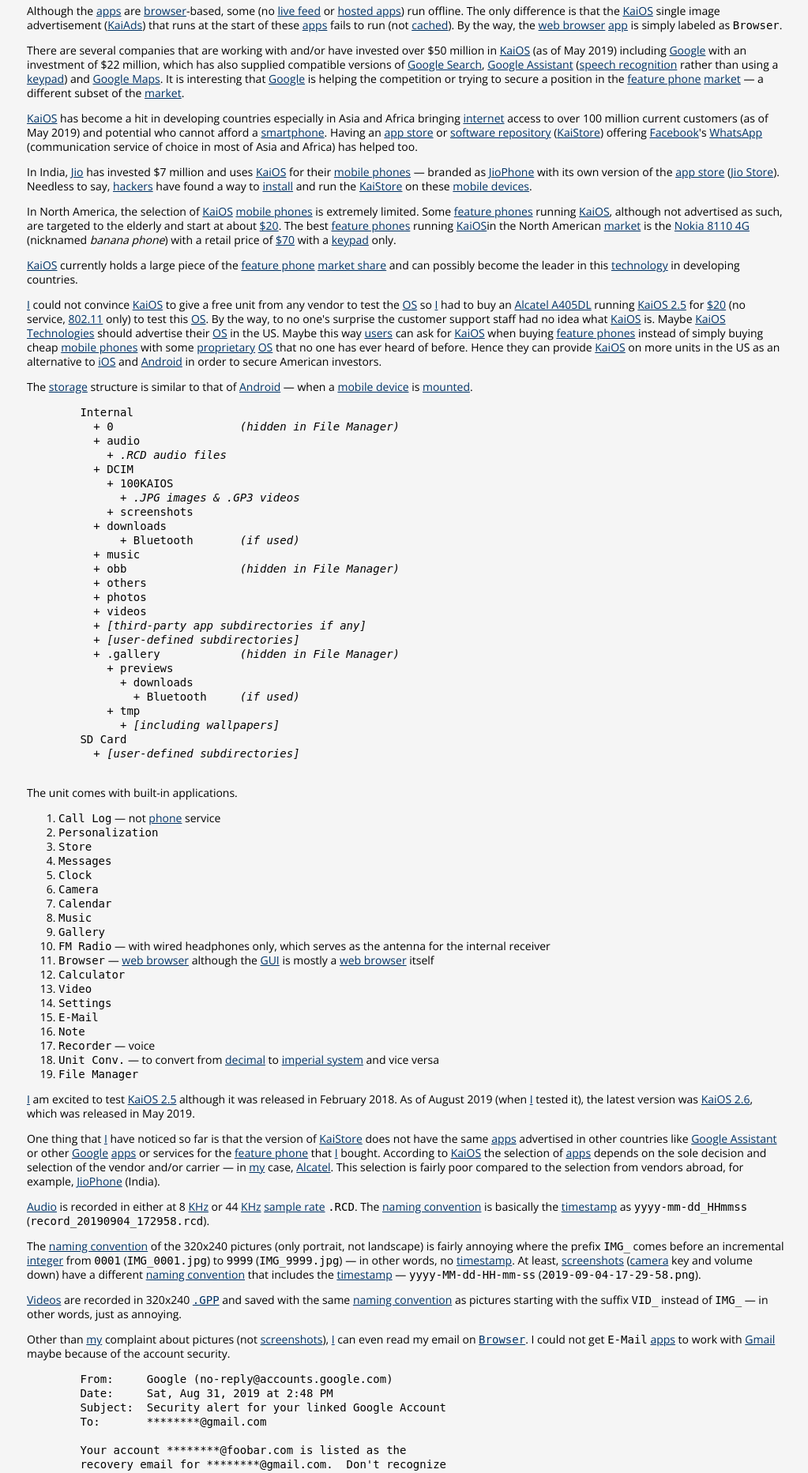
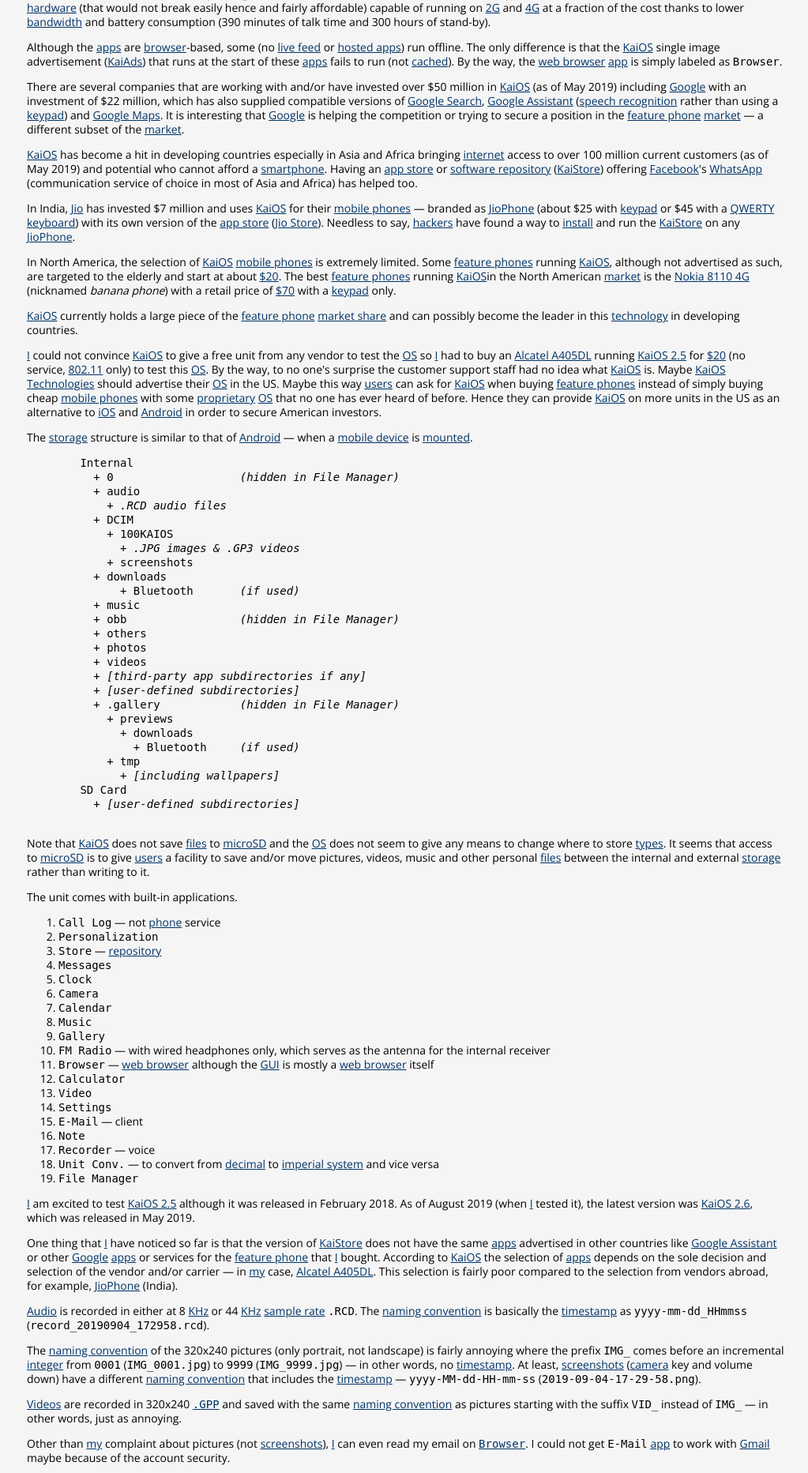
Before and after one commit to VintageOS/vintageos.github.io, a PHP site: page /kaios.html in a window 1280 px wide. Shown: the part 472-2337 px from the top of the page at 79% size, without its empty margins (4-1027 px from the left). Run offline with PHP 8.4, Linux system fonts and the light colour scheme.

Commit message:
more clean-up

```diff
--- a/index.html
+++ b/index.html
@@ -228,7 +228,7 @@
       rel="dofollow" title="Disk Operating System">DOS</a> in 1980, <a
       href="/macos.html" target="_self" rel="dofollow"
       title="macOS">Macintosh</a> (or <a href="/macos.html"
-      target="_self" rel="me" title="macOS">Mac</a>) in 1984, <a
+      target="_self" rel="me" title="macOS">macOS</a>) in 1984, <a
       href="/windows.html" target="_self" rel="dofollow"
       title="Microsoft Windows">Windows</a> in 1985 and <a
       href="/linux.html" target="_self" rel="dofollow"
--- a/kaios.html
+++ b/kaios.html
@@ -130,6 +130,8 @@
       https://commons.wikimedia.org/w/index.php?curid=70342393"></a> <a
       href="https://en.wikipedia.org/wiki/KaiOS" target="_blank"
       rel="nofollow" title="KaiOS">KaiOS</a>, founded in 2016, is an <a
+      href="/android.html" target="_self" rel="dofollow"
+      title="Android">Android</a>-based <a
       href="https://en.wikipedia.org/wiki/Operating_system"
       target="_blank" rel="nofollow" title="Operating system">operating
       system</a> developed by American company <a
@@ -140,7 +142,7 @@
       rel="nofollow" title="Feature phone">feature phones</a> (not <a
       href="https://en.wikipedia.org/wiki/Smartphone" target="_blank"
       rel="nofollow" title="Smartphone">smartphones</a> and definitely
-      not <em>dumb</em>) <a
+      not <em>dumb</em>, but rather semi-smart) <a
       href="https://en.wikipedia.org/wiki/Fork_%28software_development%29"
       target="_blank" rel="nofollow" title="Fork (software
       development)">forked</a> from the defunct <a
@@ -166,26 +168,41 @@
       <p><a href="https://en.wikipedia.org/wiki/KaiOS" target="_blank"
       rel="nofollow" title="KaiOS">KaiOS</a> took the <a
       href="https://en.wikipedia.org/wiki/Firefox_OS" target="_blank"
-      rel="nofollow" title="Firefox OS">Firefox OS</a> (which became the
-      <a href="https://en.wikipedia.org/wiki/B2G_OS" target="_blank"
-      rel="nofollow" title="B2G OS">Boot to Gecko</a> project or <a
+      rel="nofollow" title="Firefox OS">Firefox OS</a> (<a
+      href="https://en.wikipedia.org/wiki/Fork_%28software_development%29"
+      target="_blank" rel="nofollow" title="Fork (software
+      development)">forked</a> as <a
       href="https://en.wikipedia.org/wiki/B2G_OS" target="_blank"
-      rel="nofollow" title="B2G OS">B2G</a>) <a
+      rel="nofollow" title="B2G OS">Boot to Gecko OS</a> or <a
+      href="https://en.wikipedia.org/wiki/B2G_OS" target="_blank"
+      rel="nofollow" title="B2G OS">B2G OS</a>, defunct as of 2017) <a
       href="https://en.wikipedia.org/wiki/Source_code" target="_blank"
-      rel="nofollow" title="Source code">code</a> and modified it for
-      <a href="https://en.wikipedia.org/wiki/Feature_phone"
-      target="_blank" rel="nofollow" title="Operating system">feature
-      phones</a> &mdash; small internal <a
+      rel="nofollow" title="Source code">code</a> and modified it for <a
+      href="https://en.wikipedia.org/wiki/Feature_phone" target="_blank"
+      rel="nofollow" title="Operating system">feature phones</a> &mdash;
+      1.1 <a href="https://en.wikipedia.org/wiki/Hertz" target="_blank"
+      rel="nofollow" title="Hertz">GHz</a> <a
+      href="https://en.wikipedia.org/wiki/Qualcomm_Snapdragon"
+      target="_blank" rel="nofollow" title="Qualcomm
+      Snapdragon">Qualcomm Snapdragon</a> <a
+      href="https://en.wikipedia.org/wiki/Microprocessor"
+      target="_blank" rel="nofollow"
+      title="Microprocessor">microprocessor</a>, small internal <a
       href="https://en.wikipedia.org/wiki/Computer_data_storage"
       target="_blank" rel="nofollow" title="Computer data
-      storage">storage</a> (2.5 <a
+      storage">storage</a> (2.37 <a
       href="https://en.wikipedia.org/wiki/Gigabyte" target="_blank"
-      rel="nofollow" title="Gigabyte">GB</a> of about 5 <a
+      rel="nofollow" title="Gigabyte">GB</a> of about 4 <a
       href="https://en.wikipedia.org/wiki/Gigabyte" target="_blank"
       rel="nofollow" title="Gigabyte">GB</a> used by the built-in <a
       href="https://en.wikipedia.org/wiki/Mobile_app" target="_blank"
-      rel="nofollow" title="Mobile app">apps</a>), a slot for external
-      <a href="https://en.wikipedia.org/wiki/Computer_data_storage"
+      rel="nofollow" title="Mobile app">apps</a>), 512 <a
+      href="https://en.wikipedia.org/wiki/Megabyte" target="_blank"
+      rel="nofollow" title="Megabyte">MB</a> of <a
+      href="https://en.wikipedia.org/wiki/Random-access_memory"
+      target="_blank" rel="nofollow" title="Random-access
+      memory">RAM</a>, a slot for external <a
+      href="https://en.wikipedia.org/wiki/Computer_data_storage"
       target="_blank" rel="nofollow" title="Computer data
       storage">storage</a> (<a
       href="https://en.wikipedia.org/wiki/Secure_Digital"
@@ -204,13 +221,13 @@
       rel="nofollow" title="Smartphone">smartphone</a>), <a
       href="https://en.wikipedia.org/wiki/Clamshell_design"
       target="_blank" rel="nofollow" title="Source code">clamshell
-      design</a> with a 320x240 (<a
+      design</a> with a 320x240 <a
+      href="https://en.wikipedia.org/wiki/Liquid-crystal_display"
+      target="_blank" rel="nofollow" title="Liquid-crystal
+      display">LCD</a> screen (<a
       href="https://en.wikipedia.org/wiki/Graphics_display_resolution"
       target="_blank" rel="nofollow" title="Graphics display
-      resolution">QVGA</a>) <a
-      href="https://en.wikipedia.org/wiki/Thin-film-transistor_liquid-crystal_display"
-      target="_blank" rel="nofollow" title="Thin-film-transistor
-      liquid-crystal display">TFT</a> screen and usually a low quality
+      resolution">QVGA</a>, 262,144 colors) and usually a low quality
       <a href="https://en.wikipedia.org/wiki/Camera" target="_blank"
       rel="nofollow" title="Camera">camera</a> of about (2 <a
       href="https://en.wikipedia.org/wiki/Pixel#Megapixel"
@@ -250,15 +267,14 @@
       target="_blank" rel="nofollow" title="Hardware">hardware</a> (that
       would not break easily hence and fairly affordable) capable of
       running on <a href="https://en.wikipedia.org/wiki/2G"
-      target="_blank" rel="nofollow" title="2G">2G</a>, <a
-      href="https://en.wikipedia.org/wiki/3G" target="_blank"
-      rel="nofollow" title="3G">3G</a> and <a
+      target="_blank" rel="nofollow" title="2G">2G</a> and <a
       href="https://en.wikipedia.org/wiki/4G" target="_blank"
       rel="nofollow" title="4G">4G</a> at a fraction of the cost thanks
       to lower <a
       href="https://en.wikipedia.org/wiki/Bandwidth_(computing)"
       target="_blank" rel="nofollow" title="Bandwidth
-      (computing)">bandwidth</a> and battery consumption.</p>
+      (computing)">bandwidth</a> and battery consumption (390 minutes of
+      talk time and 300 hours of stand-by).</p>
       <p>Although the <a href="https://en.wikipedia.org/wiki/Mobile_app"
       target="_blank" rel="nofollow" title="Mobile app">apps</a> are <a
       href="https://en.wikipedia.org/wiki/Web_browser" target="_blank"
@@ -324,11 +340,12 @@
       Having an <a href="https://en.wikipedia.org/wiki/App_store"
       target="_blank" rel="nofollow" title="App store">app store</a> or
       <a href="https://en.wikipedia.org/wiki/Software_repository"
-      target="_blank" rel="nofollow" title="App store">software
-      repository</a> (<a href="https://en.wikipedia.org/wiki/KaiOS/"
-      target="_blank" rel="nofollow" title="KaiOS">KaiStore</a>)
-      offering <a href="https://en.wikipedia.org/wiki/Facebook"
-      target="_blank" rel="nofollow" title="Facebook">Facebook</a>'s <a
+      target="_blank" rel="nofollow" title="Software
+      repository">software repository</a> (<a
+      href="https://en.wikipedia.org/wiki/KaiOS/" target="_blank"
+      rel="nofollow" title="KaiOS">KaiStore</a>) offering <a
+      href="https://en.wikipedia.org/wiki/Facebook" target="_blank"
+      rel="nofollow" title="Facebook">Facebook</a>'s <a
       href="https://en.wikipedia.org/wiki/WhatsApp" target="_blank"
       rel="nofollow" title="WhatsApp">WhatsApp</a> (communication
       service of choice in most of Asia and Africa) has helped too.</p>
@@ -340,9 +357,16 @@
       target="_blank" rel="nofollow" title="Mobile phone">mobile
       phones</a> &mdash; branded as <a
       href="https://en.wikipedia.org/wiki/Jio#JioPhone" target="_blank"
-      rel="nofollow" title="JioPhone">JioPhone</a> with its own version
-      of the <a href="https://en.wikipedia.org/wiki/App_store"
-      target="_blank" rel="nofollow" title="App store">app store</a> (<a
+      rel="nofollow" title="JioPhone">JioPhone</a> (about $25 with <a
+      href="https://en.wikipedia.org/wiki/Keypad" target="_blank"
+      rel="nofollow" title="Keypad">keypad</a> or $45 with a <a
+      href="https://en.wikipedia.org/wiki/QWERTY" target="_blank"
+      rel="nofollow" title="QWERTY">QWERTY</a> <a
+      href="https://en.wikipedia.org/wiki/Keyboard_layout"
+      target="_blank" rel="nofollow" title="Keyboard
+      layout">keyboard</a>) with its own version of the <a
+      href="https://en.wikipedia.org/wiki/App_store" target="_blank"
+      rel="nofollow" title="App store">app store</a> (<a
       href="https://en.wikipedia.org/wiki/Jio" target="_blank"
       rel="nofollow" title="Jio">Jio Store</a>).  Needless to say, <a
       href="https://en.wikipedia.org/wiki/Hacker_%28computer_security%29"
@@ -352,9 +376,9 @@
       target="_blank" rel="nofollow" title="Installation (computer
       programs)">install</a> and run the <a
       href="https://en.wikipedia.org/wiki/KaiOS/" target="_blank"
-      rel="nofollow" title="KaiOS">KaiStore</a> on these <a
-      href="https://en.wikipedia.org/wiki/Mobile_device" target="_blank"
-      rel="nofollow" title="Mobile device">mobile devices</a>.</p>
+      rel="nofollow" title="KaiOS">KaiStore</a> on any <a
+      href="https://en.wikipedia.org/wiki/Jio#JioPhone" target="_blank"
+      rel="nofollow" title="JioPhone">JioPhone</a>.</p>
       <p>In North America, the selection of <a
       href="https://en.wikipedia.org/wiki/KaiOS" target="_blank"
       rel="nofollow" title="KaiOS">KaiOS</a> <a
@@ -400,14 +424,15 @@
       target="_blank" rel="nofollow" title="Operating system">OS</a> so
       <a href="/frn2000.html" target="_self" rel="me"
       title="frn2000@VintageOS v5D5B3801">I</a> had to buy an <a
-      href="https://en.wikipedia.org/wiki/Alcatel_Mobile"
-      target="_blank" rel="nofollow" title="Alcatel Mobile">Alcatel
-      A405DL</a> running <a href="https://en.wikipedia.org/wiki/KaiOS"
-      target="_blank" rel="nofollow" title="KaiOS">KaiOS 2.5</a> <!--
-      Tracfone:  $15 / 200 minutes / 500 texts / 500 MB  / 30 days;
-      voice only, no data for $10 / 30 minutes / 30 days --> for <a
       href="https://amzn.to/2ZAeKII" target="_blank" rel="nofollow"
-      title="Alcatel A405DL">$20</a> (no service, <a
+      title="Alcatel A405DL">Alcatel A405DL</a> running <a
+      href="https://en.wikipedia.org/wiki/KaiOS" target="_blank"
+      rel="nofollow" title="KaiOS">KaiOS 2.5</a> <!--
+        $15 / 200 minutes / 500 texts / 500 MB   / 30 days
+        $10 / 30 minutes  / voice only, no data  / 30 days
+        https://tracfoneusermanual.net/alcatel-myflip-user-manual/
+      --> for <a href="https://amzn.to/2ZAeKII" target="_blank"
+      rel="nofollow" title="Alcatel A405DL">$20</a> (no service, <a
       href="https://en.wikipedia.org/wiki/IEEE_802.11" target="_blank"
       rel="nofollow" title="IEEE 802.11">802.11</a> only) to test this
       <a href="https://en.wikipedia.org/wiki/Operating_system"
@@ -480,7 +505,30 @@
         SD Card
           + <em>[user-defined subdirectories]</em>
       </pre>
-      <p>The unit comes with built-in applications.
+      <p>Note that <a href="https://en.wikipedia.org/wiki/KaiOS"
+      target="_blank" rel="nofollow" title="KaiOS">KaiOS</a> does not
+      save <a href="https://en.wikipedia.org/wiki/Computer_file"
+      target="_blank" rel="nofollow" title="Computer file">files</a> to
+      <a href="https://en.wikipedia.org/wiki/Secure_Digital"
+      target="_blank" rel="nofollow" title="Secure Digital">microSD</a>
+      and the <a href="https://en.wikipedia.org/wiki/Operating_system"
+      target="_blank" rel="nofollow" title="Operating system">OS</a>
+      does not seem to give any means to change where to store <a
+      href="https://en.wikipedia.org/wiki/Computer_file" target="_blank"
+      rel="nofollow" title="Computer file">types</a>.  It seems that
+      access to <a href="https://en.wikipedia.org/wiki/Secure_Digital"
+      target="_blank" rel="nofollow" title="Secure Digital">microSD</a>
+      is to give <a
+      href="https://en.wikipedia.org/wiki/User_%28computing%29"
+      target="_blank" rel="nofollow" title="User (computing)">users</a>
+      a facility to save and/or move pictures, videos, music and other
+      personal <a href="https://en.wikipedia.org/wiki/Computer_file"
+      target="_blank" rel="nofollow" title="Computer file">files</a>
+      between the internal and external <a
+      href="https://en.wikipedia.org/wiki/Computer_data_storage"
+      target="_blank" rel="nofollow" title="Computer data
+      storage">storage</a> rather than writing to it.</p>
+      <p>The unit comes with built-in applications.</p>
       <nav>
         <ol>
         <li><tt>Call Log</tt> &mdash; not <a
@@ -488,7 +536,10 @@
           target="_blank" rel="nofollow" title="Feature phone">phone</a>
           service</li>
         <li><tt>Personalization</tt></li>
-        <li><tt>Store</tt></li>
+        <li><tt>Store</tt> &mdash; <a
+         href="https://en.wikipedia.org/wiki/Software_repository"
+         target="_blank" rel="nofollow" title="Software
+         repository">repository</a></li>
         <li><tt>Messages</tt></li>
         <li><tt>Clock</tt></li>
         <li><tt>Camera</tt></li>
@@ -510,7 +561,7 @@
         <li><tt>Calculator</tt></li>
         <li><tt>Video</tt></li>
         <li><tt>Settings</tt></li>
-        <li><tt>E-Mail</tt></li>
+        <li><tt>E-Mail</tt> &mdash; client</li>
         <li><tt>Note</tt></li>
         <li><tt>Recorder</tt> &mdash; voice</li>
         <li><tt>Unit Conv.</tt> &mdash; to convert from <a
@@ -522,9 +573,9 @@
         <li><tt>File Manager</tt></li>
         </ol>
       </nav>
-      <p id="Testing"><a href="/frn2000.html" target="_self"
-      rel="me" title="frn2000@VintageOS v5D5B3801">I</a> am excited to
-      test <a href="https://en.wikipedia.org/wiki/KaiOS" target="_blank"
+      <p id="Testing"><a href="/frn2000.html" target="_self" rel="me"
+      title="frn2000@VintageOS v5D5B3801">I</a> am excited to test <a
+      href="https://en.wikipedia.org/wiki/KaiOS" target="_blank"
       rel="nofollow" title="KaiOS">KaiOS 2.5</a> although it was
       released in February 2018.  As of August 2019 (when <a
       href="/frn2000.html" target="_self" rel="me"
@@ -557,13 +608,12 @@
       decision and selection of the vendor and/or carrier &mdash; in <a
       href="/frn2000.html" target="_self" rel="me"
       title="frn2000@VintageOS v5D5B3801">my</a> case, <a
-      href="https://en.wikipedia.org/wiki/Alcatel_Mobile"
-      target="_blank" rel="nofollow" title="Alcatel Mobile">Alcatel</a>.
-      This selection is fairly poor compared to the selection from
-      vendors abroad, for example, <a
-      href="https://en.wikipedia.org/wiki/Jio#JioPhone" target="_blank"
-      rel="nofollow" title="Jio &raquo; JioPhone">JioPhone</a>
-      (India).</p>
+      href="https://amzn.to/2ZAeKII" target="_blank" rel="nofollow"
+      title="Alcatel A405DL">Alcatel A405DL</a>.  This selection is
+      fairly poor compared to the selection from vendors abroad, for
+      example, <a href="https://en.wikipedia.org/wiki/Jio#JioPhone"
+      target="_blank" rel="nofollow" title="Jio &raquo;
+      JioPhone">JioPhone</a> (India).</p>
       <p><a href="https://en.wikipedia.org/wiki/Sound">Audio</a> is
       recorded in either at 8 <a
       href="https://en.wikipedia.org/wiki/Hertz" target="_blank"
@@ -625,11 +675,11 @@
       rel="nofollow" title="Web browser">Browser</a></tt>.  I could not
       get <tt>E-Mail</tt> <a
       href="https://en.wikipedia.org/wiki/Mobile_app" target="_blank"
-      rel="nofollow" title="Mobile app">apps</a> to work with <a
+      rel="nofollow" title="Mobile app">app</a> to work with <a
       href="https://en.wikipedia.org/wiki/Gmail" target="_blank"
       rel="nofollow" title="Web browser">Gmail</a> maybe because of the
       account security.</p>
-      <pre id="Gmail">
+      <pre id="Gmail" class="boxes">
         From:     Google (no-reply@accounts.google.com)
         Date:     Sat, Aug 31, 2019 at 2:48 PM
         Subject:  Security alert for your linked Google Account
@@ -669,7 +719,7 @@
       rel="nofollow" title="Firefox OS">Firefox OS</a> and not <a
       href="https://en.wikipedia.org/wiki/KaiOS" target="_blank"
       rel="nofollow" title="KaiOS">KaiOS</a>.</p>
-      <pre id="Yahoo">
+      <pre id="Yahoo" class="boxes">
         From:     Yahoo <no-reply@cc.yahoo-inc.com>
         Date:     Sat, Aug 31, 2019 at at 9:19 PM
         Subject:  Unexpected sign-in attempt
@@ -778,10 +828,10 @@
       <a href="/frn2000.html" target="_self" rel="me"
       title="frn2000@VintageOS v5D5B3801">I</a> like old <a
       href="https://en.wikipedia.org/wiki/Technology" target="_blank"
-      rel="nofollow" title="Technology">technology</a>.  It has a
-      <em><a href="http://en.wikipedia.org/wiki/Retro_style"
-      target="_blank" rel="nofollow" title="Retro style">retro</a></em>
-      look and feel.</p>
+      rel="nofollow" title="Technology">technology</a>.  It has a <em><a
+      href="http://en.wikipedia.org/wiki/Retro_style" target="_blank"
+      rel="nofollow" title="Retro style">retro</a></em> look and
+      feel.</p>
       <section role="section">
         <h2 id="Installation">Installing KaiOS:</h2>
         <p>As with most <a
--- a/styles.css
+++ b/styles.css
@@ -1,34 +1,34 @@
 /* --------------------------------------------------------------------+
 |     FRN2000 & VintageOS v5D5B3801, all rights reserved, 1997-2019    |
-|             frn2000.com | vintageos.com | vintageos.org              |
+|             frn2000.com · vintageos.com · vintageos.org              |
 |                                                                      |
 | 1.  over three decades destroying various technologies, crashing and |
 |     hacking every operating system that I have ever touched from     |
-|     BASIC on C64 and TRS-80 (http://vintageos.org/basic.html) to     |
-|     Linux (http://vintageos.org/linux.html) as well as teaching and  |
-|     advocating for open source;  more information available at       |
-|     http://vintageos.org/frn2000.html                                |
+|     BASIC on C64 and TRS-80 (https://vintageos.org/basic.html) to    |
+|     GNU Linux (https://vintageos.org/linux.html) as well as teaching |
+|     and advocating for open source;  more information available at   |
+|     https://vintageos.org/frn2000.html                               |
 |                                                                      |
 | 2.  disclaimer and terms of use for this site and/or related domains |
-|     found and explained at http://vintageos.org/disclaimer.html      |
+|     found and explained at https://vintageos.org/disclaimer.html     |
 |                                                                      |
 | 3.  website and related files completely coded by hand (no WYSIWYG)  |
 |     using                                                            |
-|     3.1.  Gedit (https://wiki.gnome.org/Apps/Gedit) on Linux         |
+|     3.1.  Gedit (https://wiki.gnome.org/Apps/Gedit) on GNU Linux     |
 |           (https://kernel.org/),                                     |
 |     3.2.  Caret (https://thomaswilburn.net/caret/) on Chrome OS      |
-|           (https://google.com/chromebook/)                           |
-|     3.3.  Notepad++ (http://notepad-plus-plus.org/) on Windows       |
-|           (https://microsoft.com/en-us/windows/)                     |
-|     3.4.  Nano (https://nano-editor.org/) on Linux                   |
+|           (https://google.com/chromebook/),                          |
+|     3.3.  Notepad++ (http://notepad-plus-plus.org/) on Microsoft     |
+|           Windows (https://microsoft.com/en-us/windows/),            |
+|     3.4.  Nano (https://nano-editor.org/) on GNU Linux,              |
 |           (https://kernel.org/) and Cygwin (https://cygwin.com/),    |
-|     3.5.  Tidy (http://html-tidy.org/) on both Linux                 |
+|     3.5.  Tidy (http://html-tidy.org/) on both GNU Linux             |
 |           (https://kernel.org/) and Cygwin (https://cygwin.com/)     |
 |                                                                      |
 | 4.  files `README.md`, `README2.md` and `LICENSE.md` written in      |
-|     Markdown 1.0.1 (https://daringfireball.net/projects/markdown/)   |
-|     as specified by current web host GitHub Pages                    |
-|     (https://guides.github.com/features/mastering-markdown/)         |
+|     Markdown (https://daringfireball.net/projects/markdown/) as      |
+|     specified by GitHub Pages (https://pages.github.com/) in their   |
+|     guide (https://guides.github.com/features/mastering-markdown/)   |
 |                                                                      |
 | 5.  file `robots.txt` to block certain robots/spiders from accessing |
 |     files and sub-directories;  instructions and information on how  |
@@ -135,6 +135,7 @@
 
 .boxes
   {
+    padding: 5px 5px 5px 5px;
     font-size: 14px;
     line-height: 18px;
     border: 1pt solid #C0C0C0;
@@ -142,6 +143,7 @@
 
 .buttons
   {
+    padding: 5px 5px 5px 5px;
     background-color: #F7F7F7;
     font-size: 14px;
     line-height: 18px;
```
Also changed, not shown: frn2000.html (+20 -12 lines), robots.txt (+15 -15 lines), README.md, README2.md.
